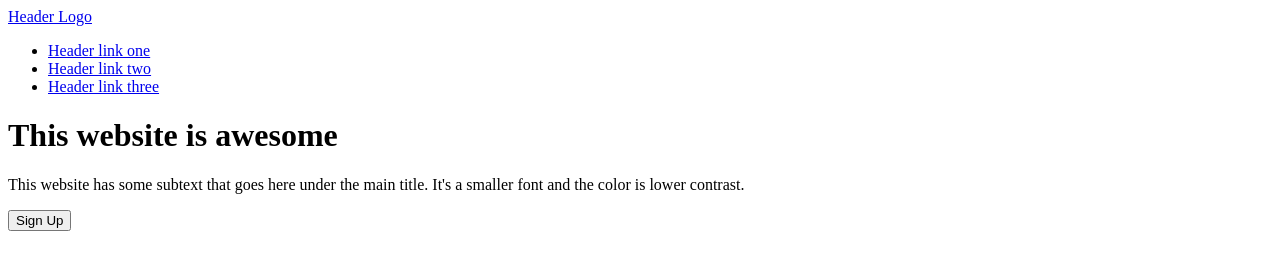
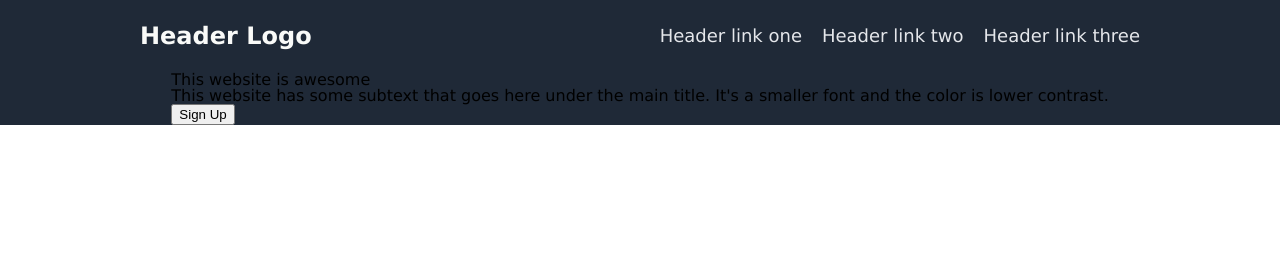
Before and after one commit to yuyilee/landing-page, a plain HTML site: page index.html in a window 1280 px wide. Drawn offline with Linux system fonts and the light colour scheme.

Commit message:
Nav Bar complete

```diff
--- /dev/null
+++ b/css/reset.css
@@ -0,0 +1,48 @@
+/* http://meyerweb.com/eric/tools/css/reset/
+   v2.0 | 20110126
+   License: none (public domain)
+*/
+
+html, body, div, span, applet, object, iframe,
+h1, h2, h3, h4, h5, h6, p, blockquote, pre,
+a, abbr, acronym, address, big, cite, code,
+del, dfn, em, img, ins, kbd, q, s, samp,
+small, strike, strong, sub, sup, tt, var,
+b, u, i, center,
+dl, dt, dd, ol, ul, li,
+fieldset, form, label, legend,
+table, caption, tbody, tfoot, thead, tr, th, td,
+article, aside, canvas, details, embed,
+figure, figcaption, footer, header, hgroup,
+menu, nav, output, ruby, section, summary,
+time, mark, audio, video {
+	margin: 0;
+	padding: 0;
+	border: 0;
+	font-size: 100%;
+	font: inherit;
+	vertical-align: baseline;
+}
+/* HTML5 display-role reset for older browsers */
+article, aside, details, figcaption, figure,
+footer, header, hgroup, menu, nav, section {
+	display: block;
+}
+body {
+	line-height: 1;
+}
+ol, ul {
+	list-style: none;
+}
+blockquote, q {
+	quotes: none;
+}
+blockquote:before, blockquote:after,
+q:before, q:after {
+	content: '';
+	content: none;
+}
+table {
+	border-collapse: collapse;
+	border-spacing: 0;
+}
--- a/css/style.css
+++ b/css/style.css
@@ -0,0 +1,37 @@
+html {
+    font-family: Verdana, Geneva, Tahoma, sans-serif;
+}
+
+.wrapper {
+    margin: 0 auto;
+    display: flex;
+    flex-direction: column;
+    align-items: center;
+    background-color: #1f2937;
+}
+
+.nav-bar {
+    display: flex;
+    height: 72px;
+    align-items: center;
+    width: 1000px;
+}
+
+.nav a {
+    font-size: 18px;
+    color: #e5e7eb;
+    text-decoration: none;
+}
+
+.logo {
+    font-size: 24px;
+    font-weight: bold;
+    color: #f9faf8;
+    text-decoration: none;
+}
+
+.nav-bar ul {
+    display: flex;
+    margin-left: auto;
+    gap: 20px
+}
--- a/index.html
+++ b/index.html
@@ -4,13 +4,14 @@
     <meta charset="UTF-8">
     <meta http-equiv="X-UA-Compatible" content="IE=edge">
     <meta name="viewport" content="width=device-width, initial-scale=1.0">
+    <link rel="stylesheet" href="css/reset.css">
     <link rel="stylesheet" href="css/style.css">
     <title>Odin Landing Page</title>
 </head>
 <body>
     <div class="wrapper">
         <div class="nav-bar">
-            <a href="#">Header Logo</a>
+            <a href="#" class="logo">Header Logo</a>
             <ul class="nav">
                 <li><a href="#">Header link one</a></li>
                 <li><a href="#">Header link two</a></li>
```
